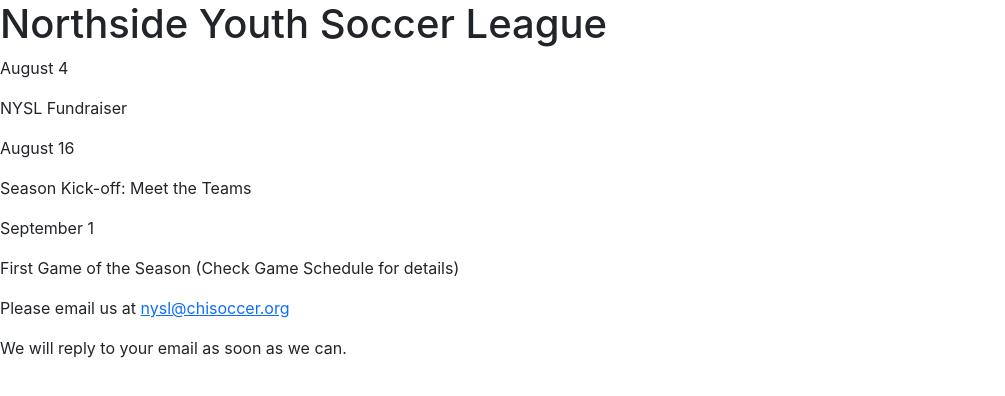
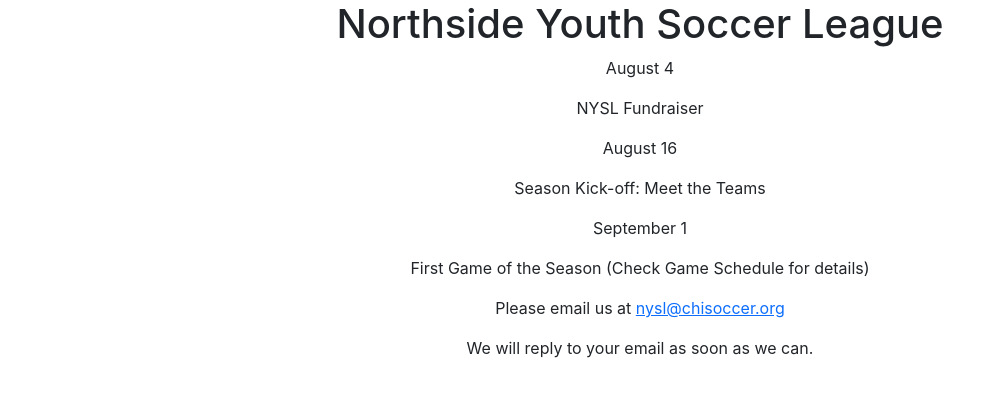
Before and after one commit to MichaelRosenfeld/nysl-mobile, a React (Create React App) app: page / in a window 1280 px wide. Shown: the top 396 px of the page, without its empty margins (0-1005 px from the left). Built offline with nearby package versions, Linux system fonts and the light colour scheme.

Commit message:
Add file structure for styles

```diff
--- a/src/App.css
+++ b/src/App.css
@@ -1,3 +1 @@
-.App {
-  text-align: center;
-}
+@import "styles/css-components/home/home.css";
--- a/src/components/home/Home.jsx
+++ b/src/components/home/Home.jsx
@@ -4,11 +4,11 @@ import Contact from "./Contact";
 
 function Home() {
     return (
-        <>
+        <div className="home">
             <Header />
             <Events />
             <Contact />
-        </>
+       </div>
     );
 }
 
--- /dev/null
+++ b/src/styles/css-components/home/home.css
@@ -0,0 +1,3 @@
+.home {
+    text-align: center;
+}
```
Also changed, not shown: src/styles/css-components/home/header.css (added).
